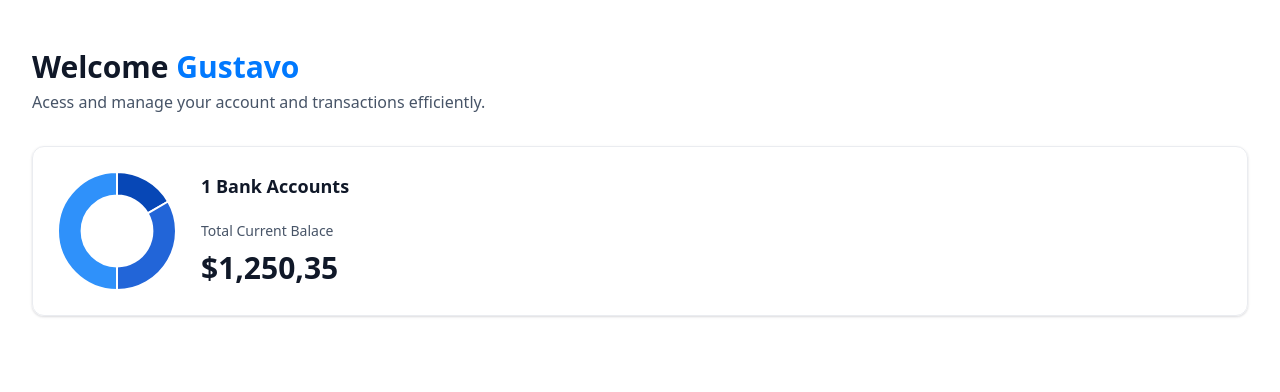
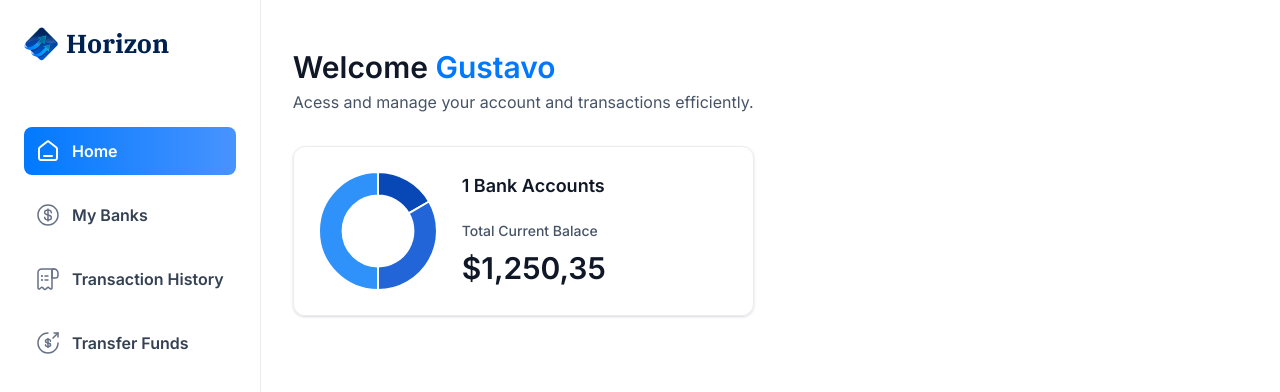
Before and after one commit to guleDev/nextJS-banking-app, a Next.js app: page / in a window 1280 px wide. Shown: the top 392 px of the page. Built offline with nearby package versions, Linux system fonts and the light colour scheme.

Commit message:
feat: desktop sidebar

```diff
--- a/src/app/(root)/layout.tsx
+++ b/src/app/(root)/layout.tsx
@@ -1,11 +1,26 @@
+import Sidebar from "@/components/Sidebar";
+import Image from "next/image";
+import MobileNav from "@/components/MobileNav"
+
 export default function RootLayout({
   children,
 }: Readonly<{
   children: React.ReactNode;
 }>) {
+  const loggedIn = { firstName: "Gustavo", lastName: "Pampu" };
+
   return (
-    <main>
-      {children}
+    <main className="flex h-screen w-full font-inter">
+      <Sidebar user={loggedIn} />
+      <div className="flex sixe-full flex-col">
+        <div className="root-layout">
+          <Image src="/icons/logo.svg" width={30} height={30} alt="logo" />
+          <div>
+            <MobileNav user={loggedIn} />
+          </div>
+        </div>
+        {children}
+      </div>
     </main>
   );
 }
--- /dev/null
+++ b/src/components/MobileNav.tsx
@@ -0,0 +1,11 @@
+import React from 'react'
+
+const MobileNav = ({ user }: MobileNavProps) => {
+  return (
+    <div>
+
+    </div>
+  )
+}
+
+export default MobileNav
--- /dev/null
+++ b/src/components/Sidebar.tsx
@@ -0,0 +1,53 @@
+"use client";
+
+import { sidebarLinks } from "@/constants";
+import { cn } from "@/lib/utils";
+import Image from "next/image";
+import Link from "next/link";
+import { usePathname } from "next/navigation";
+
+const Sidebar = ({ user }: SiderbarProps) => {
+  const pathname = usePathname();
+  return (
+    <section className="sidebar">
+      <nav className="flex flex-col gap-4">
+        <Link href="/" className="mb-12 cursor-pointer flex items-center gap-2">
+          <Image
+            src="/icons/logo.svg"
+            width={34}
+            height={34}
+            alt="Horizon logo"
+            className="size-[24 max-xl:size-14"
+          />
+          <h1 className="sidebar-logo">Horizon</h1>
+        </Link>
+
+        {sidebarLinks.map((item) => {
+          const isActive =
+            pathname === item.route || pathname.startsWith(`${item.route}/`);
+          return (
+            <Link
+              href={item.route}
+              key={item.label}
+              className={cn("sidebar-link", { "bg-bank-gradient": isActive })}
+            >
+              <div className="relative size-6">
+                <Image
+                  src={item.imgURL}
+                  alt={item.label}
+                  fill
+                  className={cn({ "brightness-[3] invert-0": isActive })}
+                />
+              </div>
+              <p className={cn('sidebar-label', {'!text-white': isActive})}>
+                {item.label}
+              </p>
+            </Link>
+          );
+        })}
+      </nav>
+    </section>
+  );
+};
+
+export default Sidebar;
```
Also changed, not shown: 1 other file (tests, documents, lock files or other folders).
